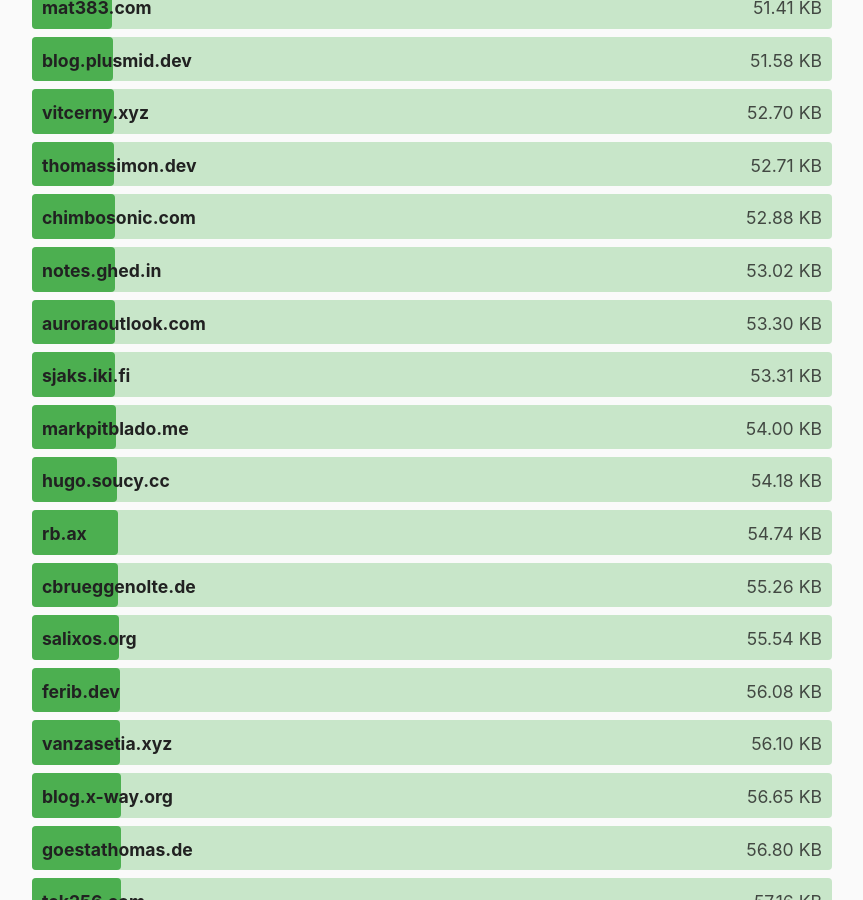
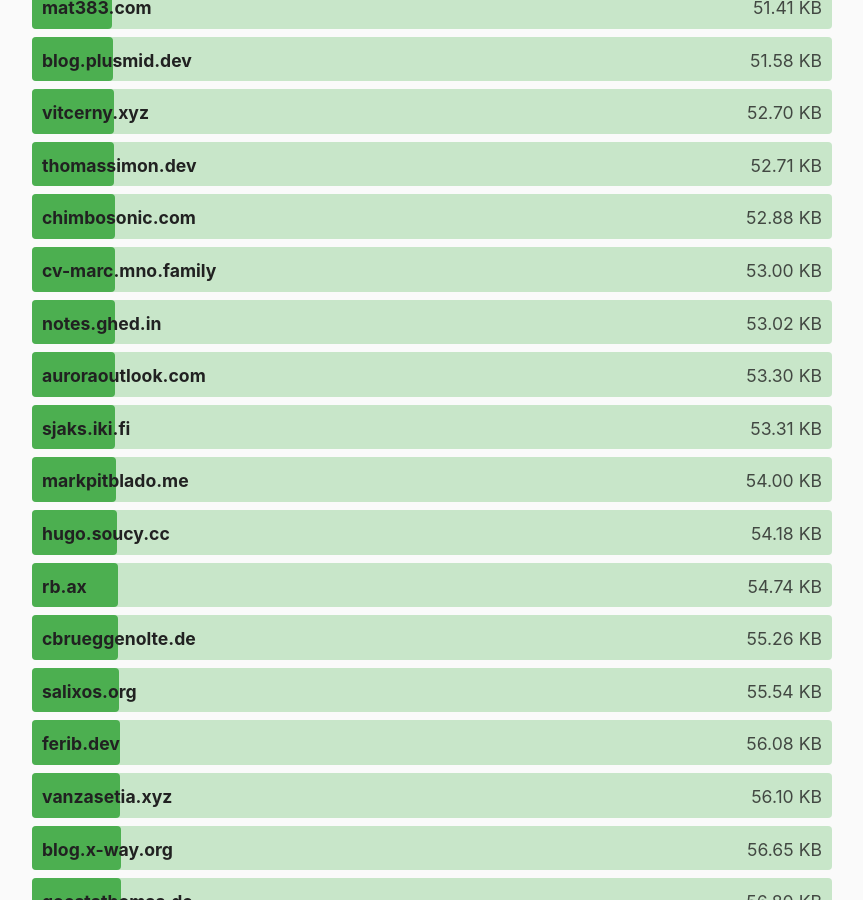
Before and after one commit to kevquirk/512kb.club, a Jekyll site: the page built from index.md, in a window 1280 px wide and 900 px high, scrolled down 17522 px. Shown: the whole window, without its empty margins (208-1071 px from the left). Built offline with Jekyll 4.4.1, drawn with Linux system fonts in a browser that asks for light colours.

Commit message:
Update sites.yml

```diff
--- a/_data/sites.yml
+++ b/_data/sites.yml
@@ -978,6 +978,11 @@
   size: 106.12
   last_checked: 2025-05-18
 
+- domain: cv-marc.mno.family
+  url: https://cv-marc.mno.family/
+  size: 53
+  last_checked: 2025-09-16
+
 - domain: cv.tomy.me
   url: https://cv.tomy.me
   size: 49.63
```
